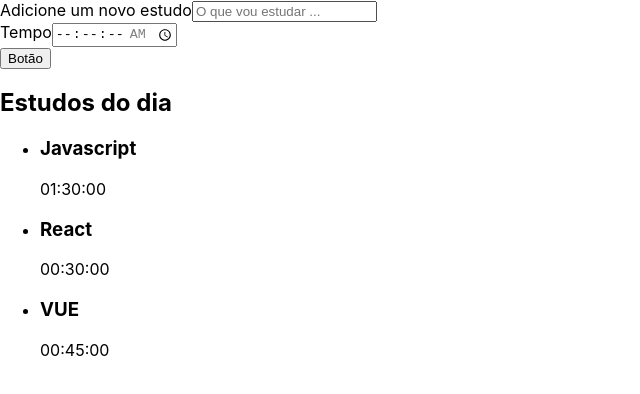
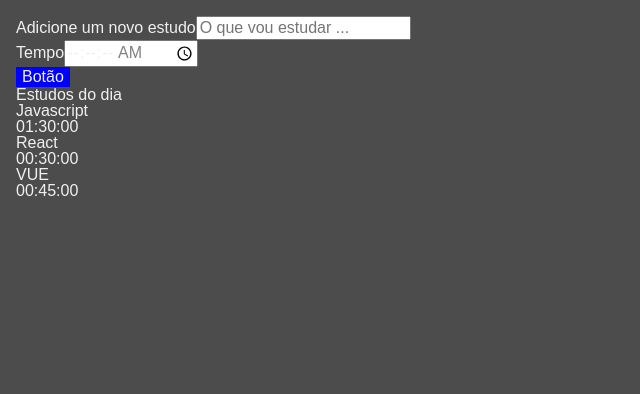
Before and after one commit to MoreiraRamires/rafa-studies, a React (Create React App) app: page / in a window 1280 px wide. Shown: the top 394 px of the page, without its empty margins (0-640 px from the left). Built offline with nearby package versions, Linux system fonts and the light colour scheme; the HTML template or start-up script is replaced by a standard one.

Commit message:
reset css

```diff
--- a/package.json
+++ b/package.json
@@ -39,5 +39,8 @@
       "last 1 firefox version",
       "last 1 safari version"
     ]
+  },
+  "devDependencies": {
+    "sass": "^1.53.0"
   }
 }
--- a/src/components/Botao/index.tsx
+++ b/src/components/Botao/index.tsx
@@ -3,7 +3,7 @@
 class Botao extends React.Component {
   render() {
     return(
-      <button>
+      <button style={{backgroundColor:'blue',}}>
         Botão
       </button>
     )
--- a/src/index.css
+++ b/src/index.css
@@ -1,13 +1,95 @@
+html, body, div, span, applet, object, iframe,
+h1, h2, h3, h4, h5, h6, p, blockquote, pre,
+a, abbr, acronym, address, big, cite, code,
+del, dfn, em, img, ins, kbd, q, s, samp,
+small, strike, strong, sub, sup, tt, var,
+b, u, i, center,
+dl, dt, dd, ol, ul, li,
+fieldset, form, label, legend,
+table, caption, tbody, tfoot, thead, tr, th, td,
+article, aside, canvas, details, embed,
+figure, figcaption, footer, header, hgroup,
+menu, nav, output, ruby, section, summary,
+time, mark, audio, video {
+	margin: 0;
+	padding: 0;
+	border: 0;
+	font-size: 100%;
+	font: inherit;
+	vertical-align: baseline;
+}
+/* HTML5 display-role reset for older browsers */
+article, aside, details, figcaption, figure,
+footer, header, hgroup, menu, nav, section {
+	display: block;
+}
 body {
-  margin: 0;
-  font-family: -apple-system, BlinkMacSystemFont, 'Segoe UI', 'Roboto', 'Oxygen',
-    'Ubuntu', 'Cantarell', 'Fira Sans', 'Droid Sans', 'Helvetica Neue',
-    sans-serif;
-  -webkit-font-smoothing: antialiased;
-  -moz-osx-font-smoothing: grayscale;
+	line-height: 1;
+}
+ol, ul {
+	list-style: none;
+}
+blockquote, q {
+	quotes: none;
+}
+blockquote:before, blockquote:after,
+q:before, q:after {
+	content: '';
+	content: none;
+}
+table {
+	border-collapse: collapse;
+	border-spacing: 0;
 }
 
-code {
-  font-family: source-code-pro, Menlo, Monaco, Consolas, 'Courier New',
-    monospace;
+
+input {
+	font-family: inherit;
+	font-size: inherit;
+	font-weight: inherit;
+	color: inherit;
 }
+
+button {
+	border: unset;
+	background-color: unset;
+	font-family: inherit;
+	font-size: inherit;
+	font-weight: inherit;
+	color: inherit;
+}
+
+@import url('https://fonts.googleapis.com/css2?family=Manjari&display=swap');
+
+body {
+	display: flex;
+	justify-content: center;
+	font-family: 'Manjari', sans-serif;
+	color: #F0F0F0;
+	background-color: #4C4C4C;
+	height: 100%;
+	width: 100%;
+	padding: 16px;
+	box-sizing: border-box;
+}
+
+#root {
+	width: 100%;
+}
+
+::-webkit-scrollbar {
+	width: 8px;
+}
+
+::-webkit-scrollbar-track {
+	background: unset;
+}
+
+::-webkit-scrollbar-thumb {
+	border-radius: 4px;
+	background: #888;
+}
+
+::-webkit-scrollbar-thumb:hover {
+	background: #555;
+}
```
Also changed, not shown: 1 other file (tests, documents, lock files or other folders).
